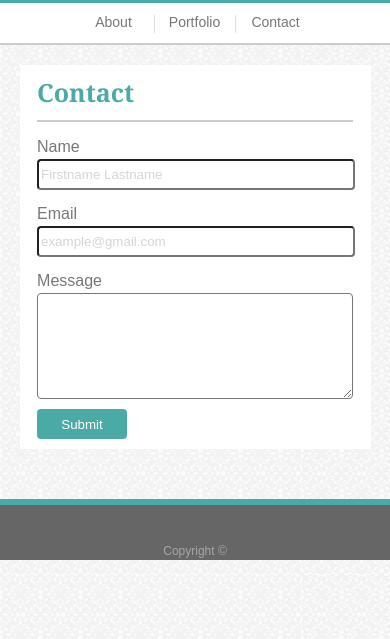
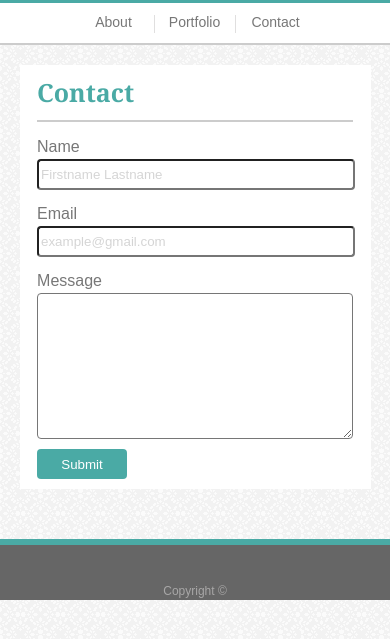
Before and after one commit to SandySundram/Responsive-Portfolio, a plain HTML site: page contact.html in a window 390 px wide. Shown: the part 47-686 px from the top of the page. Drawn offline with Linux system fonts and the light colour scheme.

Commit message:
640 message box

```diff
--- a/assets/css/style.css
+++ b/assets/css/style.css
@@ -371,6 +371,9 @@ form{
     #message,#email,#name{
         width: 98%;
         }
+    #message{
+        height: 140px;
+    }
     #Form{
         width: 90%;
         margin: 5%;
```
